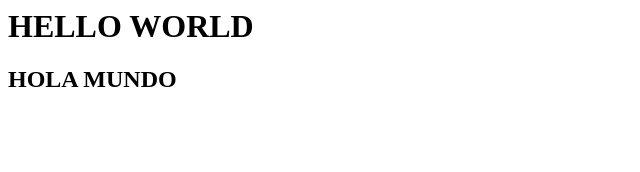
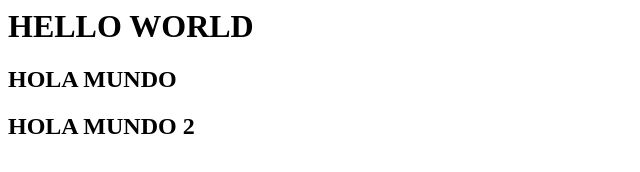
Before and after one commit to aquinotheking/Aquino, a plain HTML site: page index.html in a window 1280 px wide. Shown: the whole page, without its empty margins (0-640 px from the left). Drawn offline with Linux system fonts and the light colour scheme.

Commit message:
commit con Aquino

```diff
--- a/index.html
+++ b/index.html
@@ -3,5 +3,6 @@
 <body>
 	<h1>HELLO WORLD</h1>
 	<h2>HOLA MUNDO</h2>
+	<h2>HOLA MUNDO 2</h2>
 </body>
 </html>
```
Also changed, not shown: commit.txt (added).
